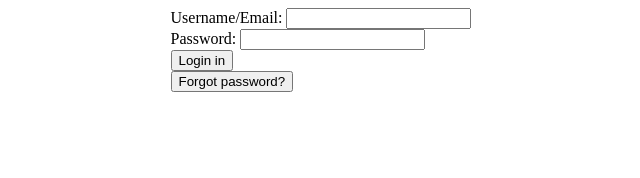
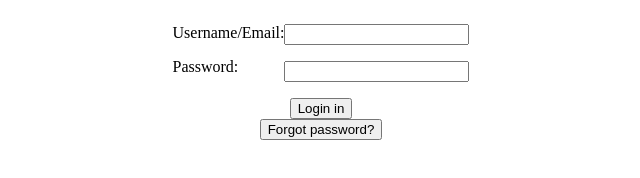
Before and after one commit to kclegg/user-authentication-demo, a plain HTML site: page index.html in a window 1280 px wide. Shown: the whole page, without its empty margins (319-959 px from the left). Drawn offline with Linux system fonts and the light colour scheme.

Commit message:
Updated css

```diff
--- a/index.html
+++ b/index.html
@@ -5,13 +5,17 @@
 		<title>User Authentication Demo</title>
 		<link rel="stylesheet" href="stylesheet.css">
 	</head>
-	<body class="body">
-		<div>
-			Username/Email: <input id="email" type="text"/>
-		<div>
-		<div>
-			Password: <input id="password" type="text"/>
-		<div>
+	<body class="mycenter">
+		<div class="loginForm">
+			<div>
+				<p>Username/Email:</p>
+				<p>Password:</p>
+			</div>
+			<div>
+				<p><input id="email" type="text"/></p>
+				<p><input id="password" type="text"/></p>
+			</div>
+		</div>
 		<div>
 			<input type="button" onclick="login()" value="Login in"/>
 		</div>
@@ -40,7 +44,7 @@
 			}
 			function passReset(){
 				document.getElementById("resetText").innerHTML = "Please enter email address: ";
-				document.getElementById("myform").style = "display: block";
+				document.getElementById("myform").className = "showElement"
 			}
 		</script>
 	</body>
--- a/stylesheet.css
+++ b/stylesheet.css
@@ -3,10 +3,16 @@
 }
 
 .showElement > *{
-	display: block;
+	display: flex;
+	justify-content: center;
 }
 
-.body {
+.loginForm {
 	display: flex;
-	justify-content: space-around;
+	justify-content: center;
 }
+
+.mycenter > div {
+	display: flex;
+	justify-content: center;
+}
```
